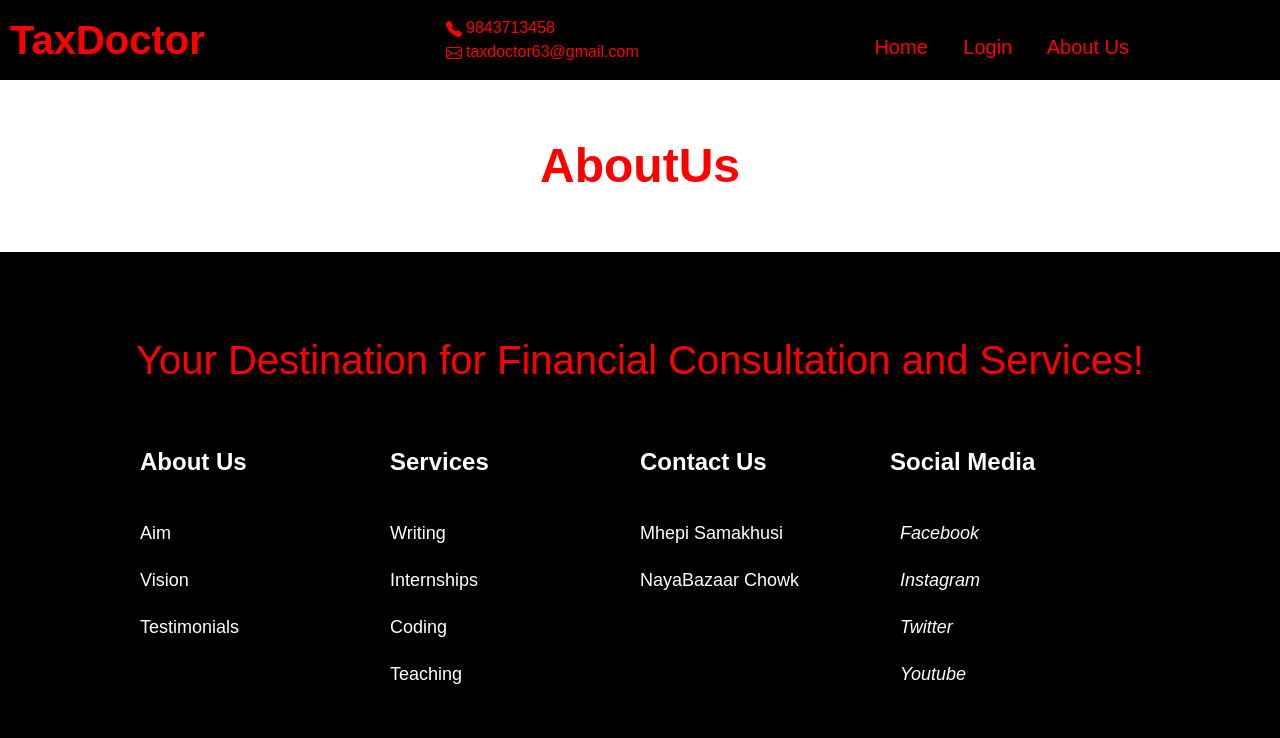
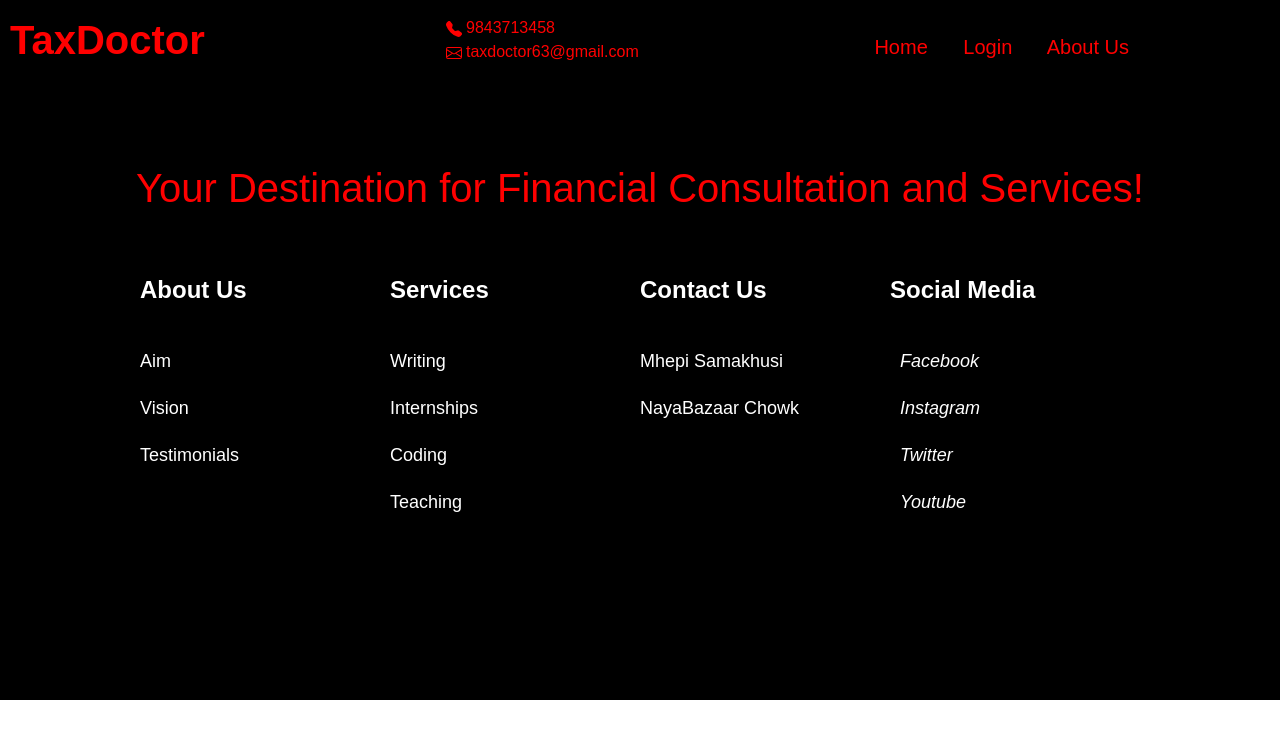
Before and after one commit to aakash2060/Tax-Doctor, a React (Create React App) app: page /aboutus in a window 1280 px wide. Shown: the top 738 px of the page. Built offline with nearby package versions, Linux system fonts and the light colour scheme.

Commit message:
Navigation of AboutUS to Scroll

```diff
--- a/src/App.js
+++ b/src/App.js
@@ -2,7 +2,6 @@ import React from "react";
 import { BrowserRouter as Router, Routes, Route } from "react-router-dom";
 import "bootstrap/dist/css/bootstrap.min.css";
 import { Home } from "./pages/Home";
-import { AboutUs } from "./pages/AboutUs";
 import { Login } from "./pages/Login";
 import "./App.css";
 import { NavBar } from "./pages/NavBar";
@@ -15,8 +14,6 @@ function App() {
       <Routes>
         <Route path="/" element={<Home />} />
         <Route path="/login" element={<Login />} />
-        <Route path="/aboutus" element={<AboutUs />} />
-
       </Routes>
     </Router>
     <Footer/>
--- a/src/pages/AboutUs.js
+++ /dev/null
@@ -1,17 +0,0 @@
-import React from "react";
-
-export const AboutUs = () => {
-  const css = {
-    textAlign: "center",
-    fontSize: "48px",
-    fontWeight: "bold",
-    margin: "50px 0",
-    color: "red",
-  };
-  return (
-    <>
-
-      <div style={css}>AboutUs</div>
-    </>
-  );
-};
--- a/src/pages/Home.js
+++ b/src/pages/Home.js
@@ -38,7 +38,7 @@ export const Home = () => {
 
   const openWhatsApp = () => {
     const whatsappURL =
-      "https://wa.me/+9779843713458?text=Hello%2C%20Namaste%21%20I%20have%20some%20questions%3F";
+    "https://wa.me/+9779843713458?text=Hello%2C%20Namaste%21%20I%20have%20some%20questions%3F";
     window.open(whatsappURL, "_blank");
   };
 
@@ -74,6 +74,7 @@ export const Home = () => {
             pageId="101149956381509"
             appId="432968499221329"/>
         </div>
+
         <div
           className="OurServicesContainer"
           style={{
@@ -93,7 +94,7 @@ export const Home = () => {
               boxShadow: "0 0 10px rgba(0, 0, 0, 0.1)",
             }}
           >
-            <div
+            <div id="About Us"
               className="Heading"
               style={{
                 fontWeight: "bold",
@@ -101,7 +102,7 @@ export const Home = () => {
                 marginBottom: "20px",
               }}
             >
-              About Us
+                About Us
             </div>
             <p>
               Welcome to Tax Doctor, your trusted financial consulting firm. We
--- a/src/pages/NavBar.js
+++ b/src/pages/NavBar.js
@@ -4,19 +4,25 @@ import "./NavBar.css";
 import { TelephoneFill, Envelope } from "react-bootstrap-icons";
 
 export function NavBar() {
-  const scrollToAboutUs=()=>{
-    document.querySelector(".AboutUSSection").scrollIntoView({
-      behavior: "smooth",
-      block:"start",
-    });
+  // Function to handle scrolling to the "About Us" section
+  const scrollToAboutUs = () => {
+    const aboutUsSection = document.getElementById("About Us");
+    if (aboutUsSection) {
+      aboutUsSection.scrollIntoView({ behavior: "smooth" });
+    }
   };
+
   return (
     <div className="navbar">
       <div className="navcompanyname">TaxDoctor</div>
       <div className="contactinfo">
-      <div className="phone"><TelephoneFill /> 9843713458</div>
-        <div className="email"><Envelope/> taxdoctor63@gmail.com</div>
+        <div className="phone">
+          <TelephoneFill /> 9843713458
         </div>
+        <div className="email">
+          <Envelope /> taxdoctor63@gmail.com
+        </div>
+      </div>
       <div className="components">
         <Link to="/" style={{ fontSize: "20px" }}>
           {"   "}
@@ -26,7 +32,7 @@ export function NavBar() {
           {"   "}
           Login
         </Link>
-        <Link to="/aboutus" style={{ fontSize: "20px" }} onClick={scrollToAboutUs}>
+        <Link style={{ fontSize: "20px" }} onClick={scrollToAboutUs}>
           {"   "}
           About Us
         </Link>
```
